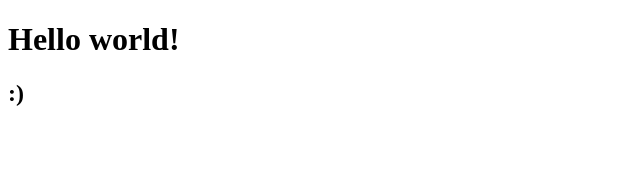
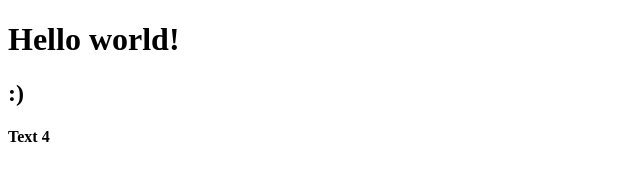
Before and after one commit to ArtemPlohenko/JavaScript-project, a plain HTML site: page index.html in a window 1280 px wide. Shown: the full height of the page, 0-640 px from the left. Drawn offline with Linux system fonts and the light colour scheme.

Commit message:
added h4

```diff
--- a/index.html
+++ b/index.html
@@ -10,6 +10,7 @@
   <body>
     <h1>Hello world!</h1>
     <h2>:)</h2>
+    <h4>Text 4</h4>
 
     <script src="js/script.js"></script>
   </body>
```
